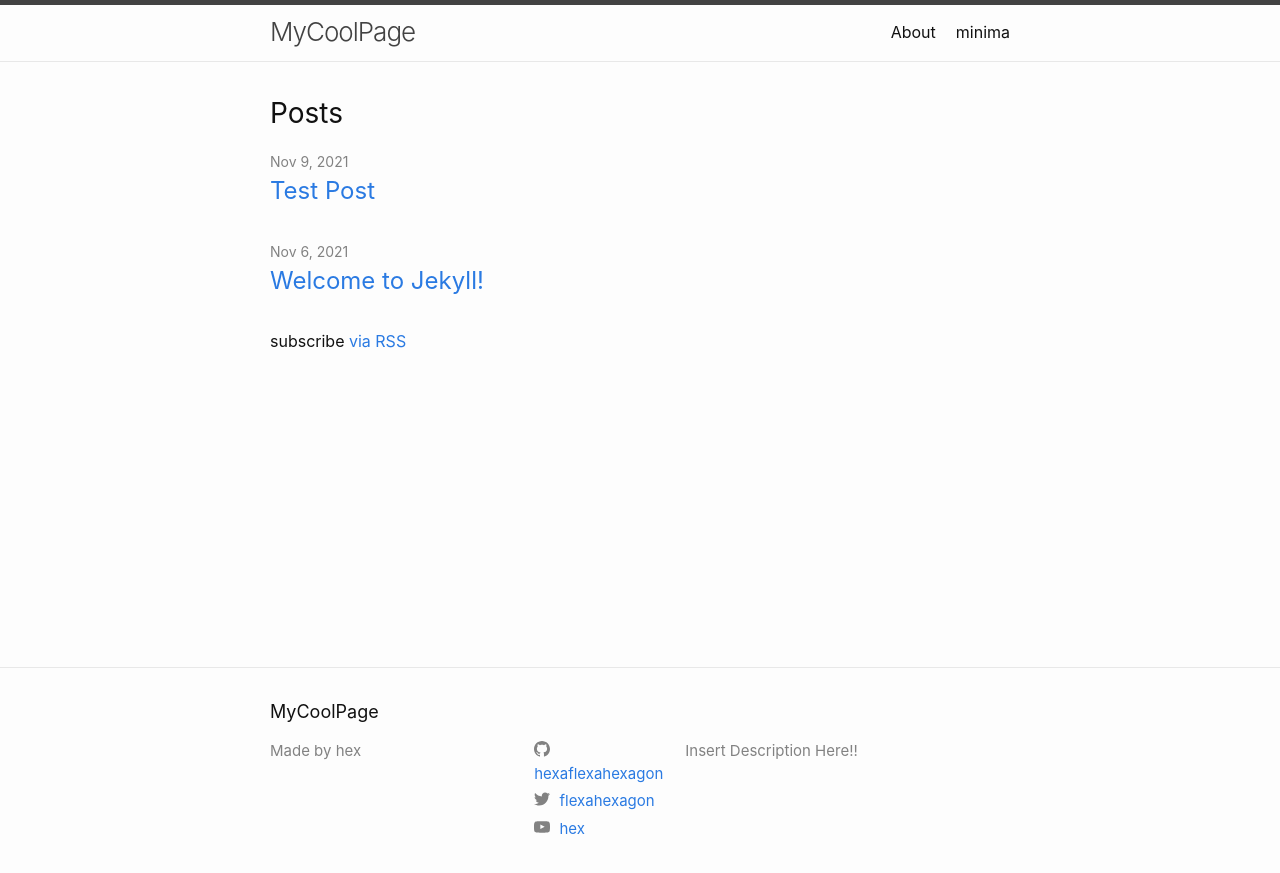
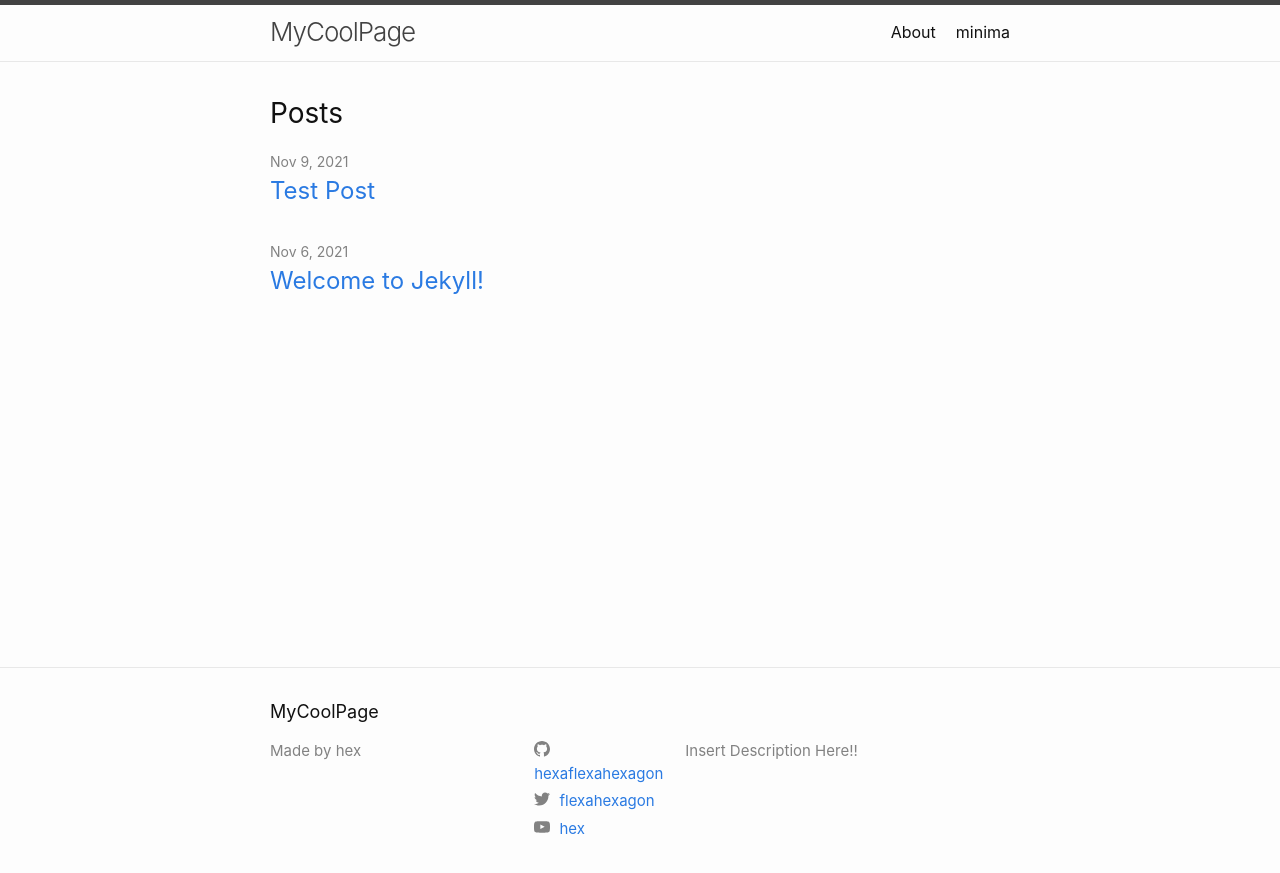
Before and after one commit to hexaflexahexagon/hexaflexahexagon.github.io, a Jekyll site: the page built from index.markdown, in a window 1280 px wide. Shown: the top 873 px of the page. Built offline with Jekyll 4.4.1, drawn with Linux system fonts in a browser that asks for light colours.

Commit message:
chore: lock rss message behind actually using rss
seems like it would be default but i guess not

```diff
--- a/_layouts/home.html
+++ b/_layouts/home.html
@@ -27,8 +27,9 @@ layout: default
       </li>
       {%- endfor -%}
     </ul>
-
+	{%- if site.rss -%}
     <p class="rss-subscribe">subscribe <a href="{{ "/feed.xml" | relative_url }}">via RSS</a></p>
+	{%- endif -%}
   {%- endif -%}
 
 </div>
```
